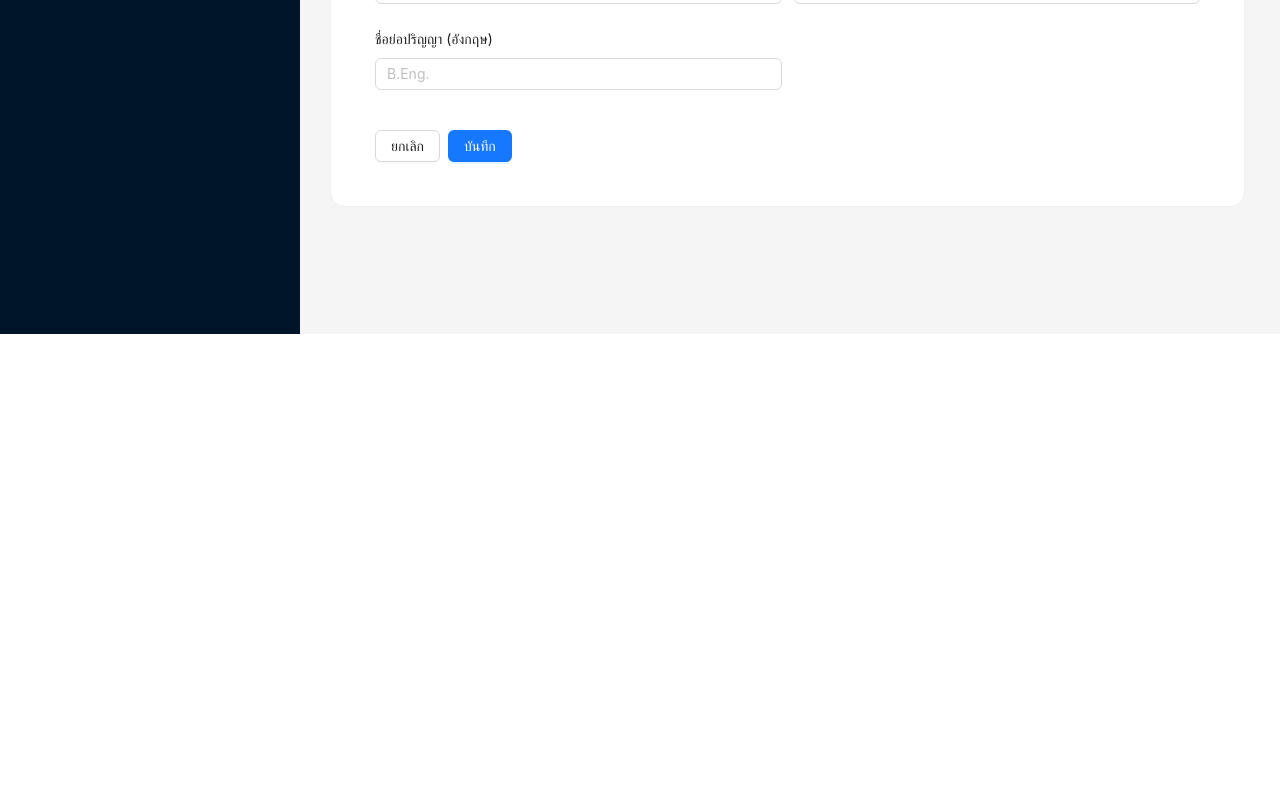
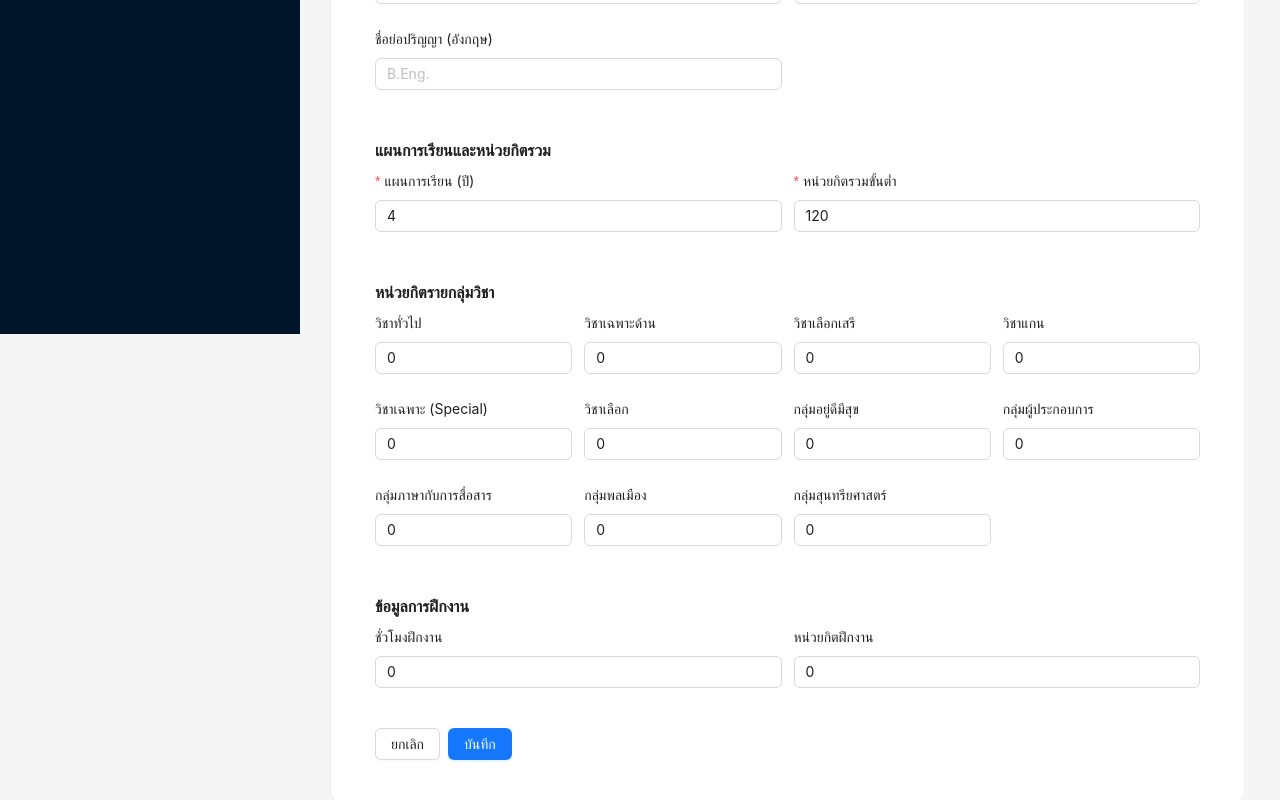
Before and after one commit to Guntaphon-si/G5-Course-Subject, a Next.js app: page /courses/new in a window 1280 px wide. Shown: the part 466-1266 px from the top of the page. Before the commit the page ends 800 px from the top, so only its background shows below. Built offline with nearby package versions, Linux system fonts and the light colour scheme.

Commit message:
AddCoursePage

```diff
--- a/src/app/courses/new/page.tsx
+++ b/src/app/courses/new/page.tsx
@@ -1,28 +1,98 @@
 "use client";
 import { useState } from "react";
-import { Button, Card, Col, Form, Input, Row, Space, Typography, message } from "antd";
+import {
+  Button,
+  Card,
+  Col,
+  Form,
+  Input,
+  InputNumber,
+  Row,
+  Space,
+  Typography,
+  message,
+} from "antd";
 import { useRouter } from "next/navigation";
+
+// กำหนด Interface สำหรับข้อมูลที่จะถูกส่งไป POST เพื่อเพิ่ม Type Safety
+interface CourseData {
+  nameCourseTh: string;
+  nameCourseUse?: string;
+  nameCourseEng?: string;
+  nameFullDegreeTh?: string;
+  nameFullDegreeEng?: string;
+  nameInitialsDegreeTh?: string;
+  nameInitialsDegreeEng?: string;
+
+  planCourse: number; // แผนการเรียน (ปี)
+  totalCredit: number; // หน่วยกิตรวม
+  generalSubjectCredit: number;
+  specificSubjectCredit: number;
+  freeSubjectCredit: number;
+  coreSubjectCredit: number;
+  spacailSubjectCredit: number;
+  selectSubjectCredit: number;
+  happySubjectCredit: number;
+  entrepreneurshipSubjectCredit: number;
+  languageSubjectCredit: number;
+  peopleSubjectCredit: number;
+  aestheticsSubjectCredit: number;
+  internshipHours: number;
+  creditIntern: number;
+}
+
 
 export default function AddCoursePage() {
   const { Title } = Typography;
-  const [form] = Form.useForm();
+  const [form] = Form.useForm<CourseData>();
   const router = useRouter();
   const [submitting, setSubmitting] = useState(false);
 
-  const onFinish = async (values: any) => {
+  // กำหนดค่าเริ่มต้นเพื่อให้แน่ใจว่า Field ที่ไม่ได้กรอกจะมีค่าเป็น 0 หรือค่าเริ่มต้นที่เหมาะสม
+  const initialFormValues: CourseData = {
+    nameCourseTh: '',
+    planCourse: 4, // แผน 4 ปี
+    totalCredit: 120,
+    generalSubjectCredit: 0,
+    specificSubjectCredit: 0,
+    freeSubjectCredit: 0,
+    coreSubjectCredit: 0,
+    spacailSubjectCredit: 0,
+    selectSubjectCredit: 0,
+    happySubjectCredit: 0,
+    entrepreneurshipSubjectCredit: 0,
+    languageSubjectCredit: 0,
+    peopleSubjectCredit: 0,
+    aestheticsSubjectCredit: 0,
+    internshipHours: 0,
+    creditIntern: 0,
+  };
+
+
+  const onFinish = async (values: CourseData) => {
     setSubmitting(true);
     try {
+      // ตรวจสอบค่าที่ถูกส่งไป
+      // console.log("Sending Data:", values);
+
       const res = await fetch("/api/course", {
         method: "POST",
         headers: { "Content-Type": "application/json" },
         body: JSON.stringify(values),
       });
       const data = await res.json();
-      if (!res.ok) throw new Error(data.message || "เกิดข้อผิดพลาด");
+
+      if (!res.ok) {
+         // Log error จาก server
+         console.error("Server Error Response:", data);
+         throw new Error(data.message || "เกิดข้อผิดพลาดในการบันทึกหลักสูตร");
+      }
+
       message.success("บันทึกหลักสูตรสำเร็จ");
       router.push("/courses");
+
     } catch (e: any) {
-      message.error(e.message || "เกิดข้อผิดพลาด");
+      message.error(e.message || "เกิดข้อผิดพลาดที่ไม่ทราบสาเหตุ");
     } finally {
       setSubmitting(false);
     }
@@ -32,15 +102,23 @@ export default function AddCoursePage() {
     <div style={{ padding: 10 }}>
       <Space direction="vertical" style={{ width: "100%" }} size={10}>
         <Row>
-          <Col span={12}>
+          <Col span={24}>
             <Title style={{ marginTop: 0, marginBottom: 0, fontSize: 18 }}>
               สร้างหลักสูตรใหม่
             </Title>
           </Col>
         </Row>
+
         <Card className="chemds-container">
-          <Form layout="vertical" form={form} onFinish={onFinish}>
-            <Title level={5}>ข้อมูลหลักสูตร</Title>
+          <Form
+            layout="vertical"
+            form={form}
+            onFinish={onFinish}
+            initialValues={initialFormValues} // ใส่ค่าเริ่มต้นเพื่อป้องกัน undefined
+          >
+
+            {/* ===================== ข้อมูลหลักสูตร ===================== */}
+            <Title level={5}>ข้อมูลหลักสูตร (Course)</Title>
             <Row gutter={12}>
               <Col span={12}>
                 <Form.Item
@@ -48,17 +126,17 @@ export default function AddCoursePage() {
                   name="nameCourseTh"
                   rules={[{ required: true, message: "กรอกชื่อหลักสูตร (ไทย)" }]}
                 >
-                  <Input placeholder="วศ.คอม 60" />
+                  <Input placeholder="วิศวกรรมคอมพิวเตอร์" />
                 </Form.Item>
               </Col>
               <Col span={12}>
                 <Form.Item label="ชื่อหลักสูตร (ใช้จริง)" name="nameCourseUse">
-                  <Input placeholder="วศ.คอม 60" />
+                  <Input placeholder="วศ.คอม 66" />
                 </Form.Item>
               </Col>
               <Col span={12}>
                 <Form.Item label="ชื่อหลักสูตร (อังกฤษ)" name="nameCourseEng">
-                  <Input placeholder="B.Eng. Computer Engineering" />
+                  <Input placeholder="Computer Engineering" />
                 </Form.Item>
               </Col>
               <Col span={12}>
@@ -83,6 +161,98 @@ export default function AddCoursePage() {
               </Col>
             </Row>
 
+            {/* ===================== แผนการเรียนและหน่วยกิตรวม (CoursePlan) ===================== */}
+            <Title level={5} style={{ marginTop: 24 }}>แผนการเรียนและหน่วยกิตรวม</Title>
+            <Row gutter={12}>
+                <Col span={12}>
+                  <Form.Item label="แผนการเรียน (ปี)" name="planCourse" rules={[{ required: true, message: "กรอกแผนการเรียน" }]}>
+                    <InputNumber min={1} style={{ width: '100%' }} />
+                  </Form.Item>
+                </Col>
+                <Col span={12}>
+                  <Form.Item label="หน่วยกิตรวมขั้นต่ำ" name="totalCredit" rules={[{ required: true, message: "กรอกหน่วยกิตรวม" }]}>
+                    <InputNumber min={1} style={{ width: '100%' }} />
+                  </Form.Item>
+                </Col>
+            </Row>
+
+            {/* ===================== หน่วยกิตกลุ่มวิชา ===================== */}
+            <Title level={5} style={{ marginTop: 24 }}>หน่วยกิตรายกลุ่มวิชา</Title>
+            <Row gutter={12}>
+                <Col span={6}>
+                  <Form.Item label="วิชาทั่วไป" name="generalSubjectCredit">
+                    <InputNumber min={0} style={{ width: '100%' }} />
+                  </Form.Item>
+                </Col>
+                <Col span={6}>
+                  <Form.Item label="วิชาเฉพาะด้าน" name="specificSubjectCredit">
+                    <InputNumber min={0} style={{ width: '100%' }} />
+                  </Form.Item>
+                </Col>
+                <Col span={6}>
+                  <Form.Item label="วิชาเลือกเสรี" name="freeSubjectCredit">
+                    <InputNumber min={0} style={{ width: '100%' }} />
+                  </Form.Item>
+                </Col>
+                <Col span={6}>
+                  <Form.Item label="วิชาแกน" name="coreSubjectCredit">
+                    <InputNumber min={0} style={{ width: '100%' }} />
+                  </Form.Item>
+                </Col>
+                <Col span={6}>
+                  <Form.Item label="วิชาเฉพาะ (Special)" name="spacailSubjectCredit">
+                    <InputNumber min={0} style={{ width: '100%' }} />
+                  </Form.Item>
+                </Col>
+                <Col span={6}>
+                  <Form.Item label="วิชาเลือก" name="selectSubjectCredit">
+                    <InputNumber min={0} style={{ width: '100%' }} />
+                  </Form.Item>
+                </Col>
+                <Col span={6}>
+                  <Form.Item label="กลุ่มอยู่ดีมีสุข" name="happySubjectCredit">
+                    <InputNumber min={0} style={{ width: '100%' }} />
+                  </Form.Item>
+                </Col>
+                <Col span={6}>
+                  <Form.Item label="กลุ่มผู้ประกอบการ" name="entrepreneurshipSubjectCredit">
+                    <InputNumber min={0} style={{ width: '100%' }} />
+                  </Form.Item>
+                </Col>
+                <Col span={6}>
+                  <Form.Item label="กลุ่มภาษากับการสื่อสาร" name="languageSubjectCredit">
+                    <InputNumber min={0} style={{ width: '100%' }} />
+                  </Form.Item>
+                </Col>
+                <Col span={6}>
+                  <Form.Item label="กลุ่มพลเมือง" name="peopleSubjectCredit">
+                    <InputNumber min={0} style={{ width: '100%' }} />
+                  </Form.Item>
+                </Col>
+                <Col span={6}>
+                  <Form.Item label="กลุ่มสุนทรียศาสตร์" name="aestheticsSubjectCredit">
+                    <InputNumber min={0} style={{ width: '100%' }} />
+                  </Form.Item>
+                </Col>
+            </Row>
+
+            {/* ===================== ข้อมูลการฝึกงาน ===================== */}
+            <Title level={5} style={{ marginTop: 24 }}>ข้อมูลการฝึกงาน</Title>
+            <Row gutter={12}>
+                <Col span={12}>
+                  <Form.Item label="ชั่วโมงฝึกงาน" name="internshipHours">
+                    <InputNumber min={0} style={{ width: '100%' }} />
+                  </Form.Item>
+                </Col>
+                <Col span={12}>
+                  <Form.Item label="หน่วยกิตฝึกงาน" name="creditIntern">
+                    <InputNumber min={0} style={{ width: '100%' }} />
+                  </Form.Item>
+                </Col>
+            </Row>
+
+
+            {/* ===================== ปุ่ม ===================== */}
             <Space style={{ marginTop: 16 }}>
               <Button onClick={() => router.push("/courses")}>ยกเลิก</Button>
               <Button type="primary" htmlType="submit" loading={submitting}>
```
